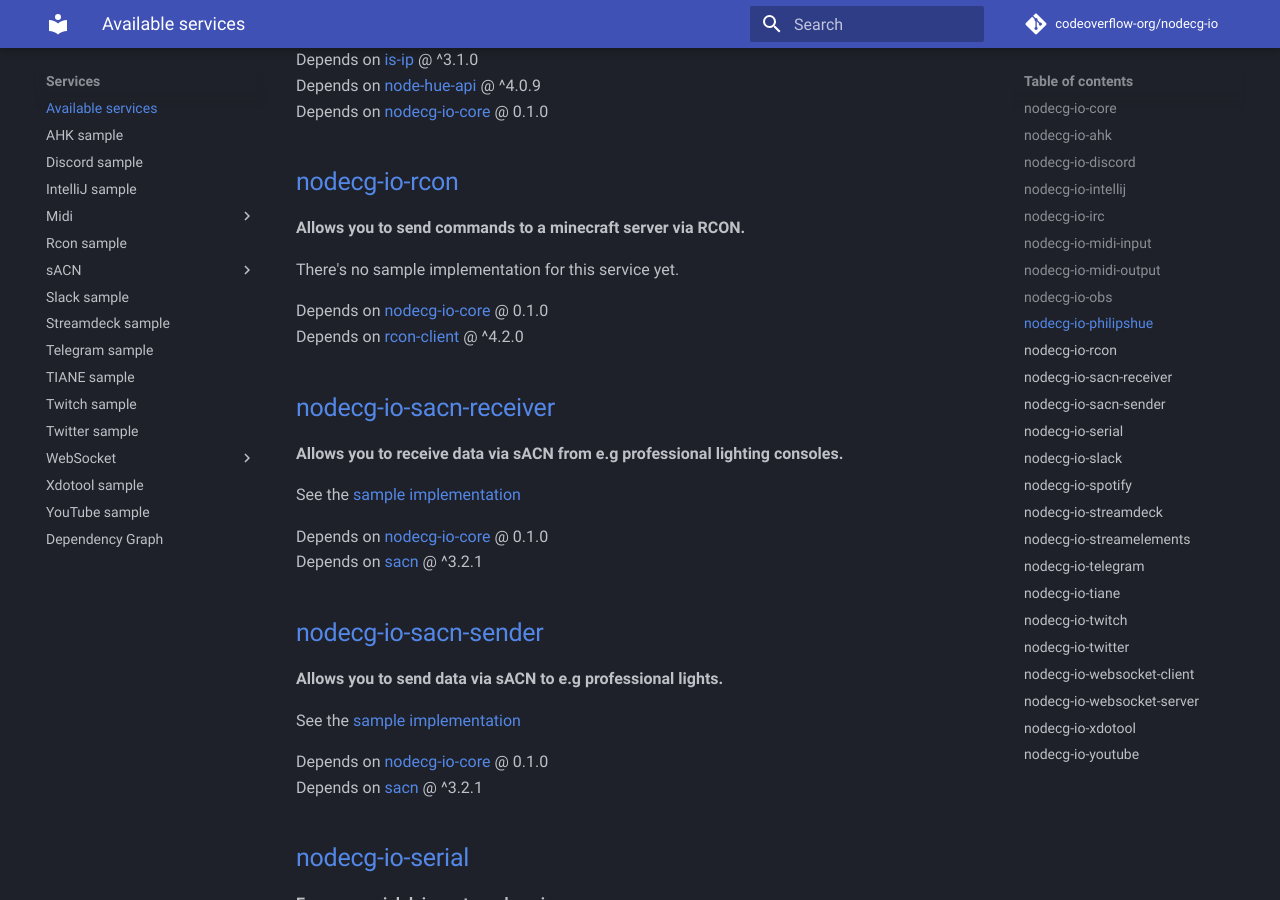
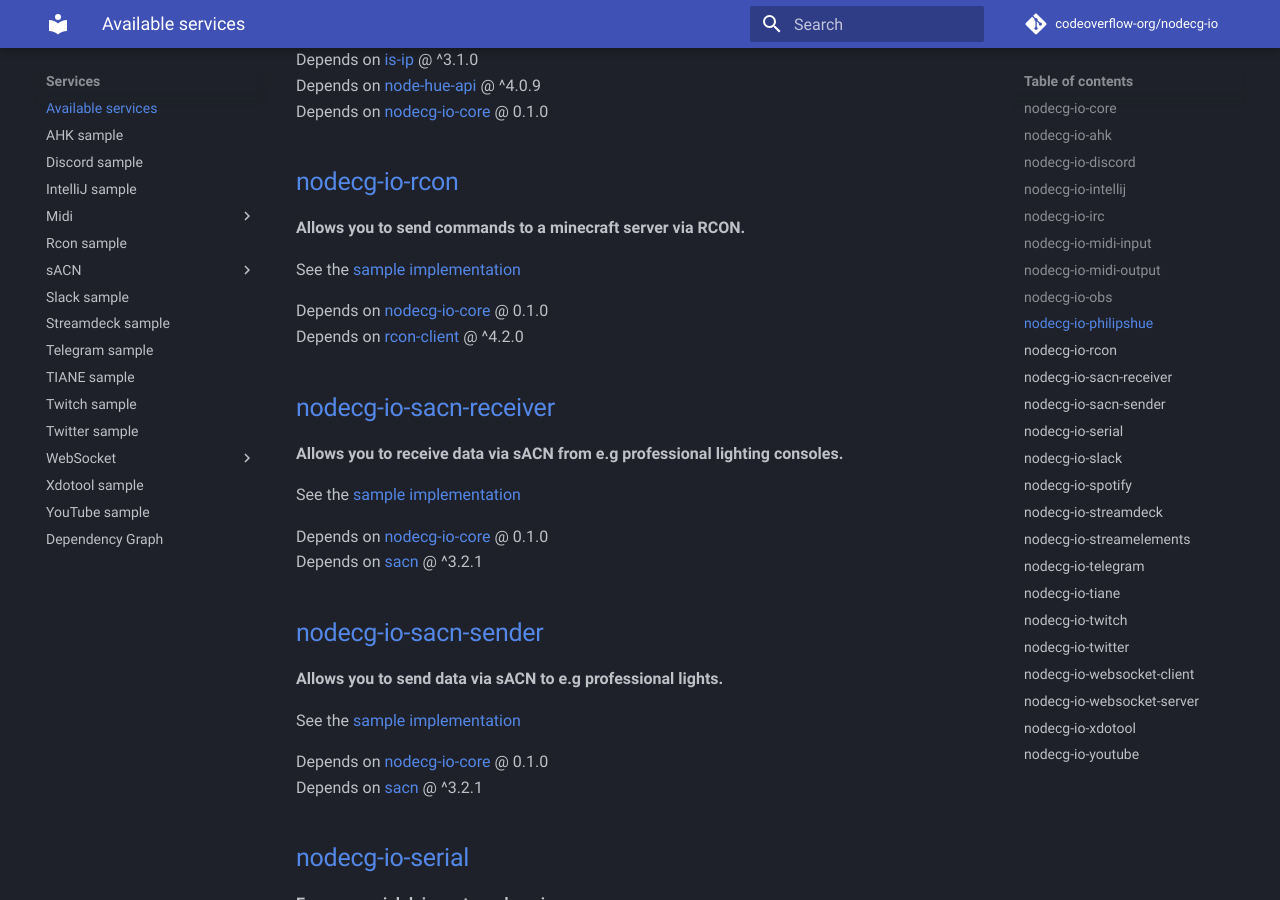
Before and after one commit to codeoverflow-org/nodecg-io-docs, an MkDocs documentation site: the page built from docs/services.md, in a window 1280 px wide and 900 px high, scrolled down 2127 px. Built offline with MkDocs 1.6.1 and Material for MkDocs 9.7.7, drawn with Linux system fonts in a browser that asks for light colours; comment, search, counter and statistics services are not loaded.

Commit message:
Update generated documentation ( codeoverflow-org/nodecg-io@f4a47c5c683be0d58bb6f84dce126a1be0fee169)

```diff
--- a/docs/services.md
+++ b/docs/services.md
@@ -87,7 +87,7 @@
 
 **Allows you to send commands to a minecraft server via RCON.**
 
-There's no sample implementation for this service yet.
+See the [sample implementation](samples/rcon.md)
 
 Depends on [nodecg-io-core](https://github.com/codeoverflow-org/nodecg-io/tree/master/nodecg-io-core) @ 0.1.0 <br>
 Depends on [rcon-client](https://www.npmjs.com/package/rcon-client) @ ^4.2.0 <br>
```
